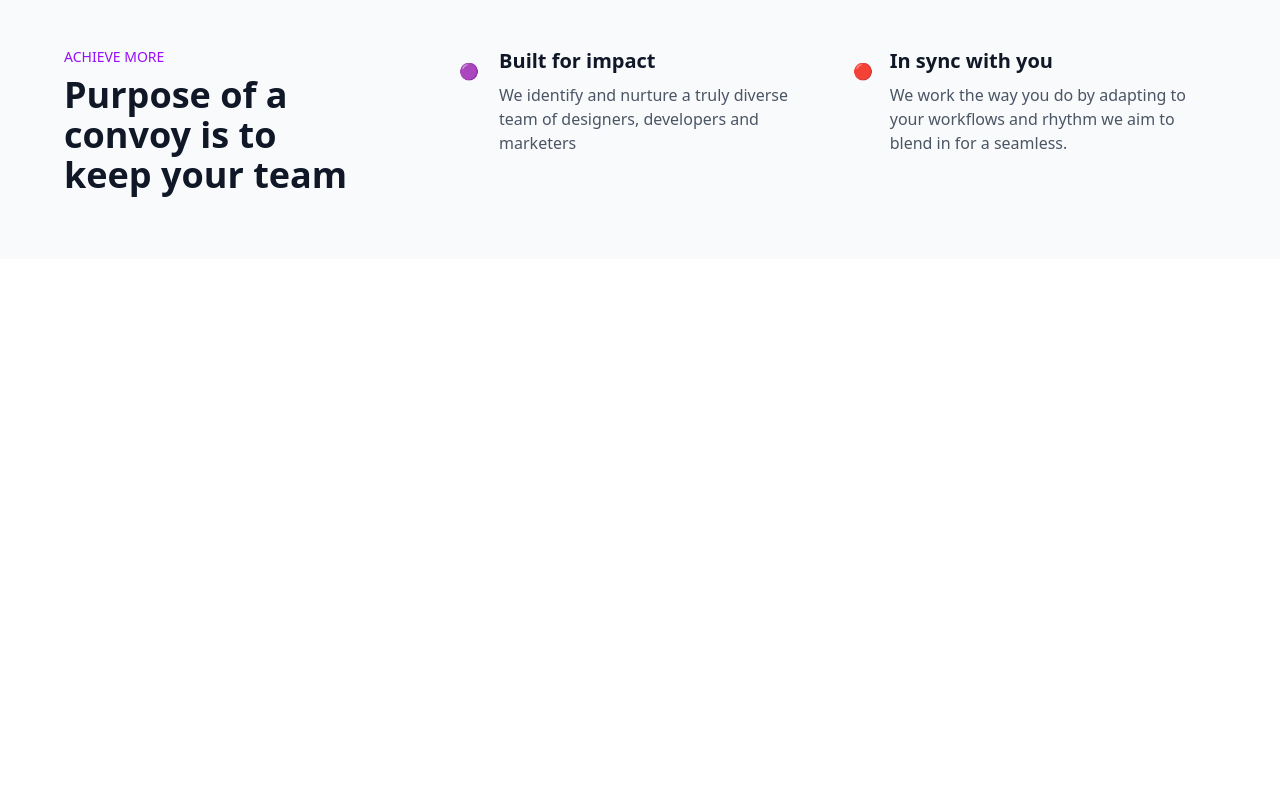
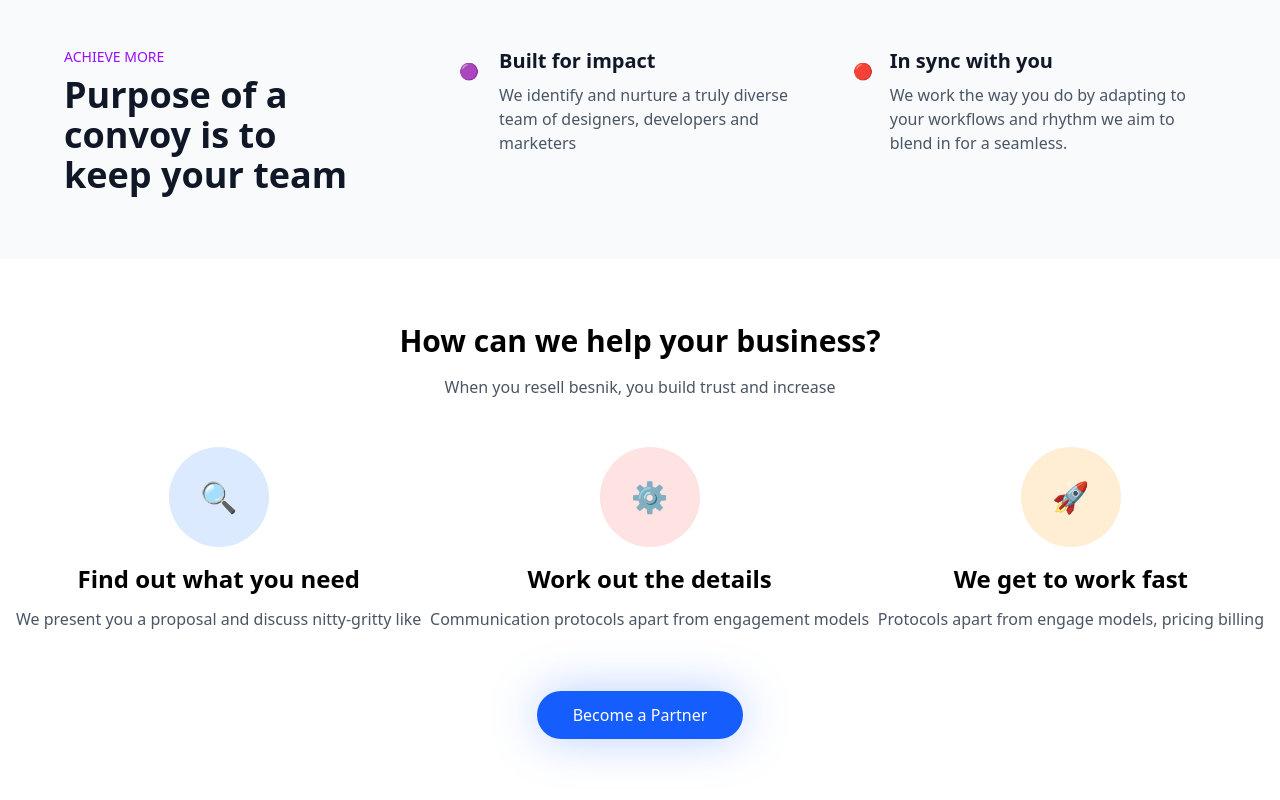
Before and after one commit to Vladimir-Stoikov/business-landing-react-tailwind, a React (Vite) app: page / in a window 1280 px wide. Shown: the part 1078-1878 px from the top of the page. Before the commit the page ends 1337 px from the top, so only its background shows below. Built offline with nearby package versions, Linux system fonts and the light colour scheme.

Commit message:
feat: created and completed Features section

```diff
--- a/src/App.jsx
+++ b/src/App.jsx
@@ -1,5 +1,6 @@
 import './App.css';
 import CompanyLogo from './components/CompanyLogo';
+import FeaturesSection from './components/FeaturesSection';
 import Hero from './components/Hero';
 import Navbar from './components/Navbar';
 import PurposeSection from './components/PurposeSection';
@@ -13,6 +14,7 @@ function App() {
         <Hero />
         <CompanyLogo />
         <PurposeSection />
+        <FeaturesSection />
       </div>
     </main>
   );
--- a/src/assets/data.js
+++ b/src/assets/data.js
@@ -15,23 +15,23 @@ export const purposes = [
 
 // //   features section
 
-// const features = [
-//   {
-//     icon: '🔍',
-//     title: 'Find out what you need',
-//     description: 'We present you a proposal and discuss nitty-gritty like',
-//   },
-//   {
-//     icon: '⚙️',
-//     title: 'Work out the details',
-//     description: 'Communication protocols apart from engagement models',
-//   },
-//   {
-//     icon: '🚀',
-//     title: 'We get to work fast',
-//     description: 'Protocols apart from engage models, pricing billing',
-//   },
-// ];
+export const features = [
+  {
+    icon: '🔍',
+    title: 'Find out what you need',
+    description: 'We present you a proposal and discuss nitty-gritty like',
+  },
+  {
+    icon: '⚙️',
+    title: 'Work out the details',
+    description: 'Communication protocols apart from engagement models',
+  },
+  {
+    icon: '🚀',
+    title: 'We get to work fast',
+    description: 'Protocols apart from engage models, pricing billing',
+  },
+];
 
 // //   services section
 // const services = [
--- /dev/null
+++ b/src/components/FeaturesSection.jsx
@@ -0,0 +1,33 @@
+import React from 'react';
+import { features } from '../assets/data';
+
+export default function FeaturesSection() {
+  return (
+    <section className='max-w-7xl mx-auto px-4 py-16'>
+      {/* heading text */}
+      <div className='text-center mb-12'>
+        <h2 className='text-3xl font-bold mb-4'>How can we help your business?</h2>
+        <p className='text-gray-600'>When you resell besnik, you build trust and increase</p>
+      </div>
+
+      {/* features boxes */}
+      <div className='flex lg:flex-row w-full justify-between m-auto flex-col'>
+        {features.map((feature, index) => (
+          <div key={index} className='text-center'>
+            <div className={`text-3xl w-25 h-25 rounded-full content-center m-auto mb-4 ${index == 0 ? `bg-blue-100` : index == 1 ? `bg-red-100` : `bg-orange-100`}`}>{feature.icon}</div>
+            <h3 className='text-2xl font-1 font-bold mb-3'>{feature.title}</h3>
+            <p className='mb-10 text-gray-600'>{feature.description}</p>
+          </div>
+        ))}
+      </div>
+
+      {/* button */}
+      <div className='w-full flex justify-center mt-5 mb-10'>
+        <button className='px-9 py-3 font-medium bg-blue-600 text-white rounded-full hover:bg-blue-700 transition-colors relative'>
+          Become a Partner
+          <div className='absolute -z-10 w-full h-full rounded-full bg-blue-600/30 blur-xl top-0 left-0'></div>
+        </button>
+      </div>
+    </section>
+  );
+}
```
